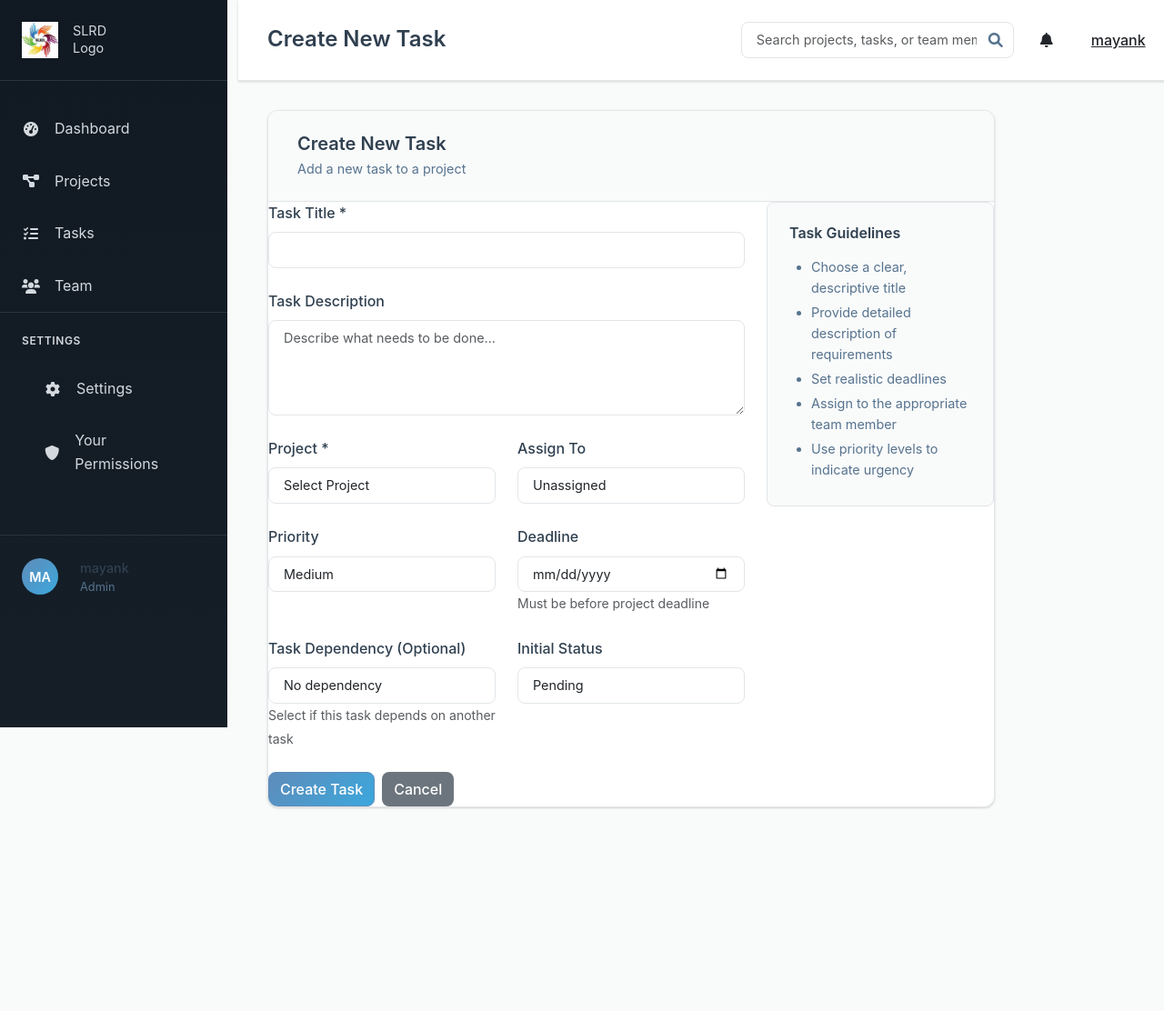
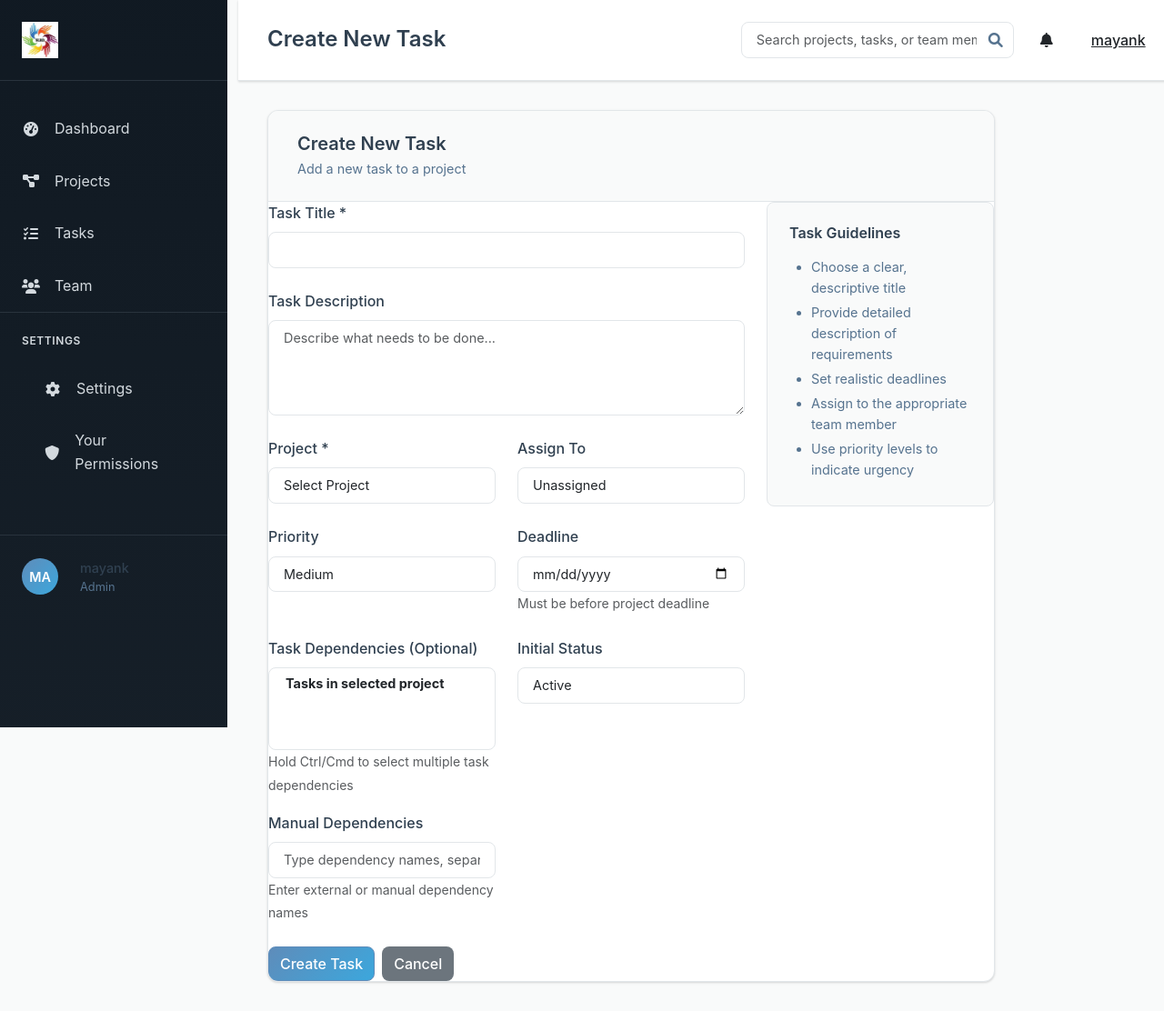
Before and after one commit to Mamykhatke/lastfinal, a Flask app: page /tasks/create in a window 1280 px wide. Shown: the whole page at 91% size. Before the commit the page ends 889 px from the top, so only its background shows below. Run offline with Flask 3, Linux system fonts and the light colour scheme; a user stored in the database is signed in; lists and menus that the app fills with data are empty; some libraries are stand-ins or nearby versions.

Commit message:
Improve task management and project overview with new features
Adds milestone completion, pending approvals, task dependencies, and UI enhancements.

Replit-Commit-Author: Agent
Replit-Commit-Session-Id: c9d0c559-870b-4b8e-ab37-7d7b1f2bf327
Replit-Commit-Screenshot-Url: https://storage.googleapis.com/screenshot-production-us-central1/9390680b-1ee9-4d1e-bbfb-bda285f802f8/c26d4d33-044f-4c2b-8aab-364993a122f7.jpg

```diff
--- a/routes.py
+++ b/routes.py
@@ -724,6 +724,7 @@ def team_member_detail(user_id):
 
     return render_template('team/member_detail.html',
                          user=user,
+                         User=User,
                          user_tasks=user_tasks,
                          user_projects=user_projects,
                          completed_tasks=completed_tasks,
@@ -1008,14 +1009,47 @@ def settings_add_user():
 def api_dashboard_tasks(task_type):
     """API endpoint for dashboard task modals"""
     from datetime import date
+    from flask import jsonify
 
     if task_type == 'completed_tasks':
         tasks = Task.query.filter_by(status='Completed').order_by(Task.completed_at.desc()).limit(50).all()
-    elif task_type == 'pending_tasks':
-        tasks = Task.query.filter(Task.status.in_(['Pending', 'In Progress'])).order_by(Task.created_at.desc()).limit(50).all()
+    elif task_type == 'active_tasks':
+        tasks = Task.query.filter(Task.status.in_(['Active', 'In Progress'])).order_by(Task.created_at.desc()).limit(50).all()
     elif task_type == 'overdue_tasks':
         today = date.today()
         tasks = Task.query.filter(Task.deadline < today, Task.status != 'Completed').order_by(Task.deadline).limit(50).all()
+    elif task_type == 'pending_approvals':
+        # Get pending approvals for tasks, projects, and outcomes
+        pending_data = []
+
+        # Task approvals
+        task_approvals = TaskApproval.query.filter_by(status='Pending').all()
+        for approval in task_approvals:
+            pending_data.append({
+                'id': approval.task.id,
+                'type': 'task',
+                'title': approval.task.title,
+                'project_title': approval.task.project.title,
+                'marked_by': approval.marked_complete_by.username,
+                'marked_at': approval.marked_complete_at.strftime('%b %d, %Y at %I:%M %p'),
+                'priority': approval.task.priority,
+                'status': approval.task.status
+            })
+
+        # Project approvals
+        project_approvals = ProjectApproval.query.filter_by(status='Pending').all()
+        for approval in project_approvals:
+            pending_data.append({
+                'id': approval.project.id,
+                'type': 'project',
+                'title': approval.project.title,
+                'marked_by': approval.marked_complete_by.username,
+                'marked_at': approval.marked_complete_at.strftime('%b %d, %Y at %I:%M %p'),
+                'priority': 'N/A',
+                'status': approval.project.status
+            })
+
+        return jsonify({'items': pending_data})
     else:
         tasks = []
 
@@ -1031,7 +1065,7 @@ def api_dashboard_tasks(task_type):
             'deadline': task.deadline.strftime('%b %d, %Y') if task.deadline else None
         })
 
-    return {'tasks': task_data}
+    return jsonify({'tasks': task_data})
 
 @app.route('/documents/<int:document_id>/comments', methods=['POST'])
 @login_required
@@ -1454,3 +1488,16 @@ def api_reject_item(item_type, item_id):
 
     except Exception as e:
         return jsonify({'success': False, 'message': str(e)})
+
+@app.route('/milestones/<int:milestone_id>/complete', methods=['POST'])
+@login_required
+def complete_milestone_api(milestone_id):
+    """API endpoint to mark milestone as complete"""
+    from flask import jsonify
+    try:
+        milestone = Milestone.query.get_or_404(milestone_id)
+        milestone.status = "Completed"
+        db.session.commit()
+        return jsonify({'success': True, 'message': 'Milestone completed successfully!'})
+    except Exception as e:
+        return jsonify({'success': False, 'message': str(e)})
--- a/static/css/style.css
+++ b/static/css/style.css
@@ -251,6 +251,9 @@ body {
     align-items: center;
     gap: var(--spacing-md);
     transition: transform 0.2s ease, box-shadow 0.2s ease;
+    min-height: 90px;
+    flex: 1;
+    cursor: pointer;
 }
 
 .stat-card:hover {
--- a/templates/base.html
+++ b/templates/base.html
@@ -22,7 +22,6 @@
                     <div class="sidebar-header">
                         <div class="logo">
                             <img src="{{ url_for('static', filename='logo.jpeg') }}" alt="SLRD Logo" style="max-height: 40px; max-width: 120px;">
-                            <span class="logo-text">SLRD<br>Logo</span>
                         </div>
                     </div>
 
--- a/templates/tasks/create.html
+++ b/templates/tasks/create.html
@@ -76,22 +76,27 @@
                     <div class="row">
                         <div class="col-md-6">
                             <div class="form-group">
-                                <label for="dependent_on_task_id">Task Dependency (Optional)</label>
-                                <select class="form-control" id="dependent_on_task_id" name="dependent_on_task_id">
-                                    <option value="">No dependency</option>
+                                <label for="dependent_on_task_id">Task Dependencies (Optional)</label>
+                                <select class="form-control" id="dependent_on_task_id" name="dependent_on_task_id" multiple>
                                     <optgroup label="Tasks in selected project" id="project-tasks">
                                         <!-- Will be populated by JavaScript -->
                                     </optgroup>
                                 </select>
-                                <small class="form-text text-muted">Select if this task depends on another task</small>
+                                <small class="form-text text-muted">Hold Ctrl/Cmd to select multiple task dependencies</small>
+
+                                <div class="mt-3">
+                                    <label for="manual_dependencies">Manual Dependencies</label>
+                                    <input type="text" class="form-control" id="manual_dependencies" name="manual_dependencies" placeholder="Type dependency names, separated by commas">
+                                    <small class="form-text text-muted">Enter external or manual dependency names</small>
+                                </div>
                             </div>
                         </div>
                         <div class="col-md-6">
                             <div class="form-group">
                                 <label for="status">Initial Status</label>
                                 <select class="form-control" id="status" name="status">
-                                    <option value="Pending" selected>Pending</option>
-                                    <option value="In Progress">In Progress</option>
+                                    <option value="Active" selected>Active</option>
+                                    <option value="On Hold">On Hold</option>
                                 </select>
                             </div>
                         </div>
```
Also changed, not shown: templates/dashboard/admin.html (+7 -3 lines), templates/projects/view.html (+44 -2 lines), attached_assets/image_1751262665009.png (added), attached_assets/image_1751263139531.png (added), attached_assets/image_1751263318648.png (added), attached_assets/image_1751263700882.png (added), attached_assets/image_1751264802111.png (added), 2 other files.
